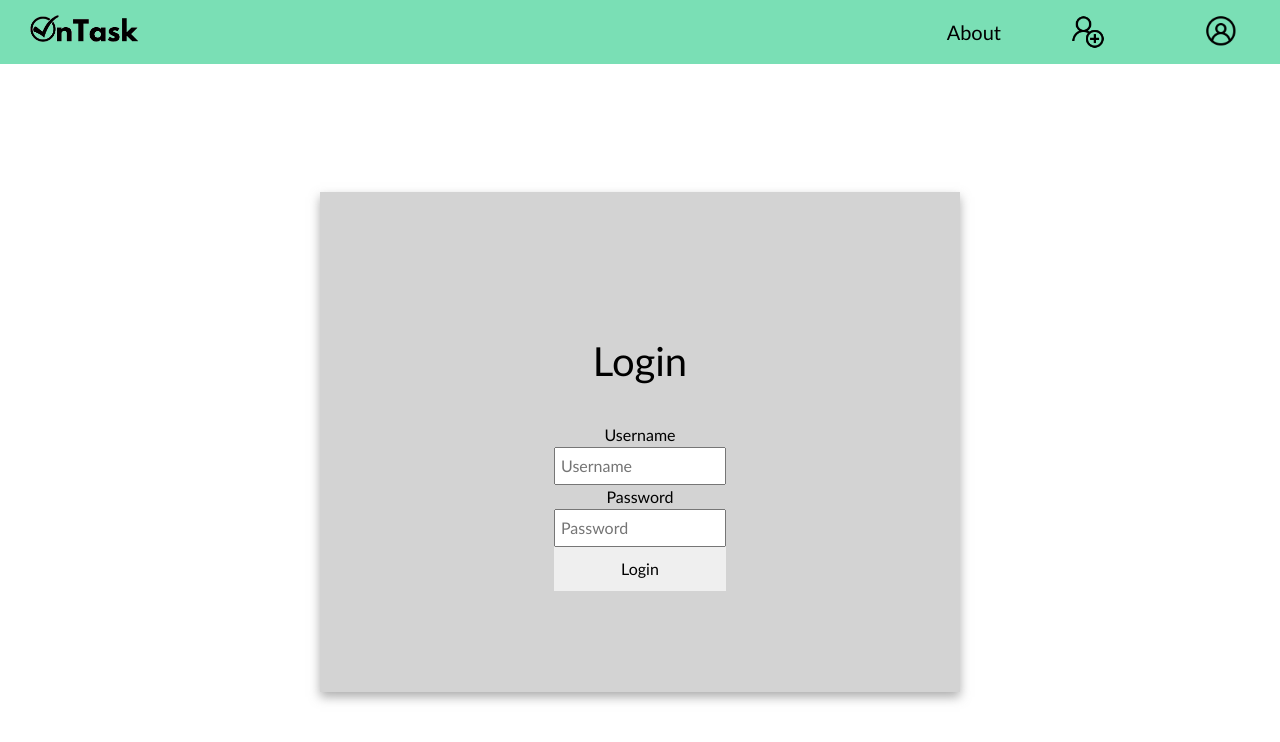
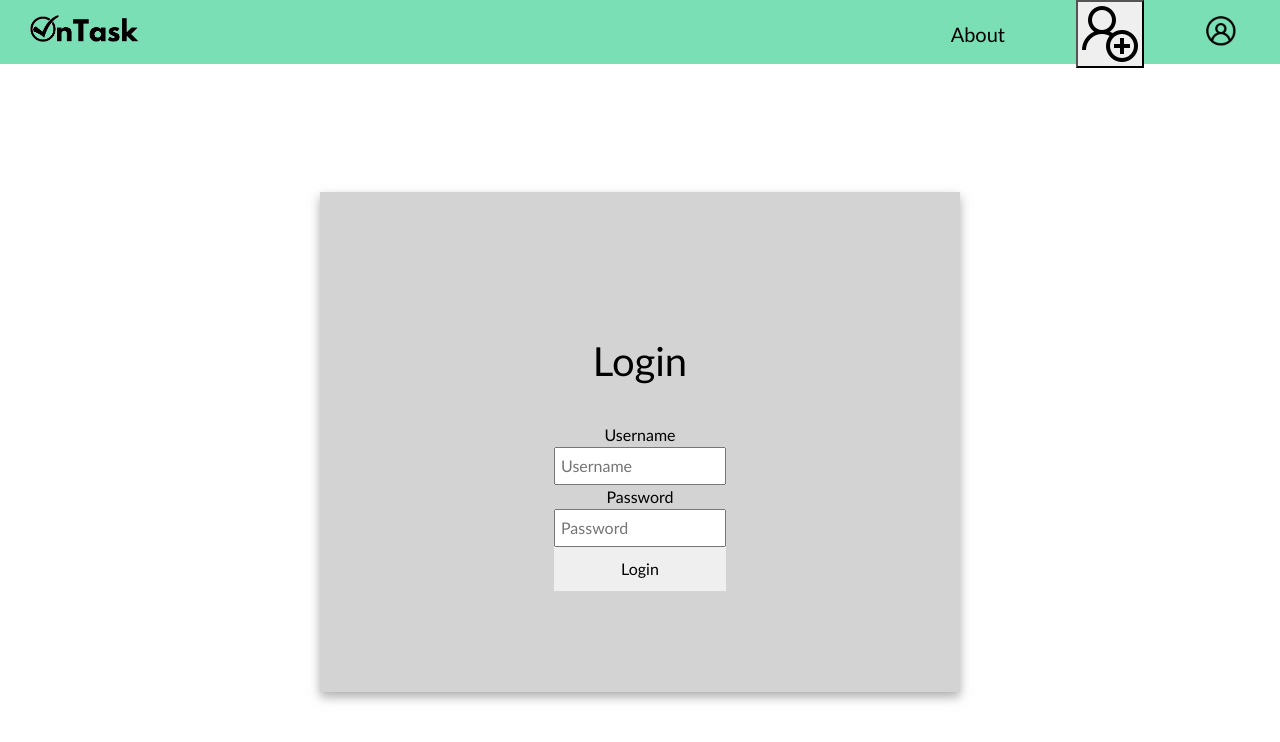
Before and after one commit to npang4/OnTaskProject, a React (Create React App) app in the folder csc648app/: page / in a window 1280 px wide. Shown: the top 742 px of the page. Built offline with nearby package versions, Linux system fonts and the light colour scheme.

Commit message:
create own component for collab button

```diff
--- /dev/null
+++ b/csc648app/src/components/navbar/collab.css
@@ -0,0 +1,12 @@
+.addicon {
+  height: 50px;
+  padding-top: 14px;
+  padding-right: 40px;
+  cursor: pointer;
+}
+
+button.collab {
+  text-decoration: none;
+  border: none;
+  background-color: transparent;
+}
--- a/csc648app/src/components/navbar/navbar.css
+++ b/csc648app/src/components/navbar/navbar.css
@@ -53,16 +53,3 @@
   padding-top: 14px;
   padding-right: 40px;
 }
-
-.addicon {
-  height: 50px;
-  padding-top: 14px;
-  padding-right: 40px;
-  cursor: pointer;
-}
-
-button.collab {
-  text-decoration: none;
-  border: none;
-  background-color: transparent;
-}
```
